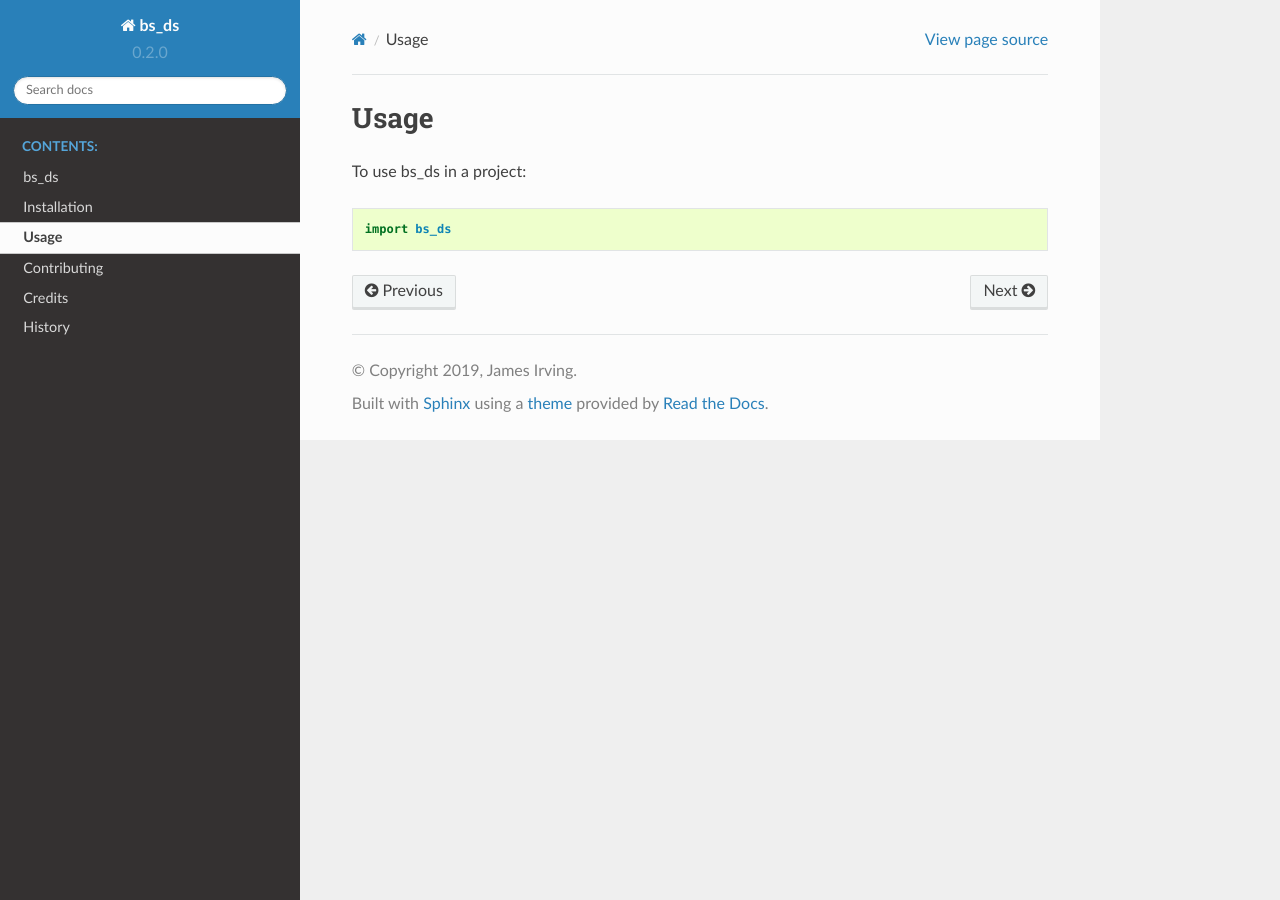
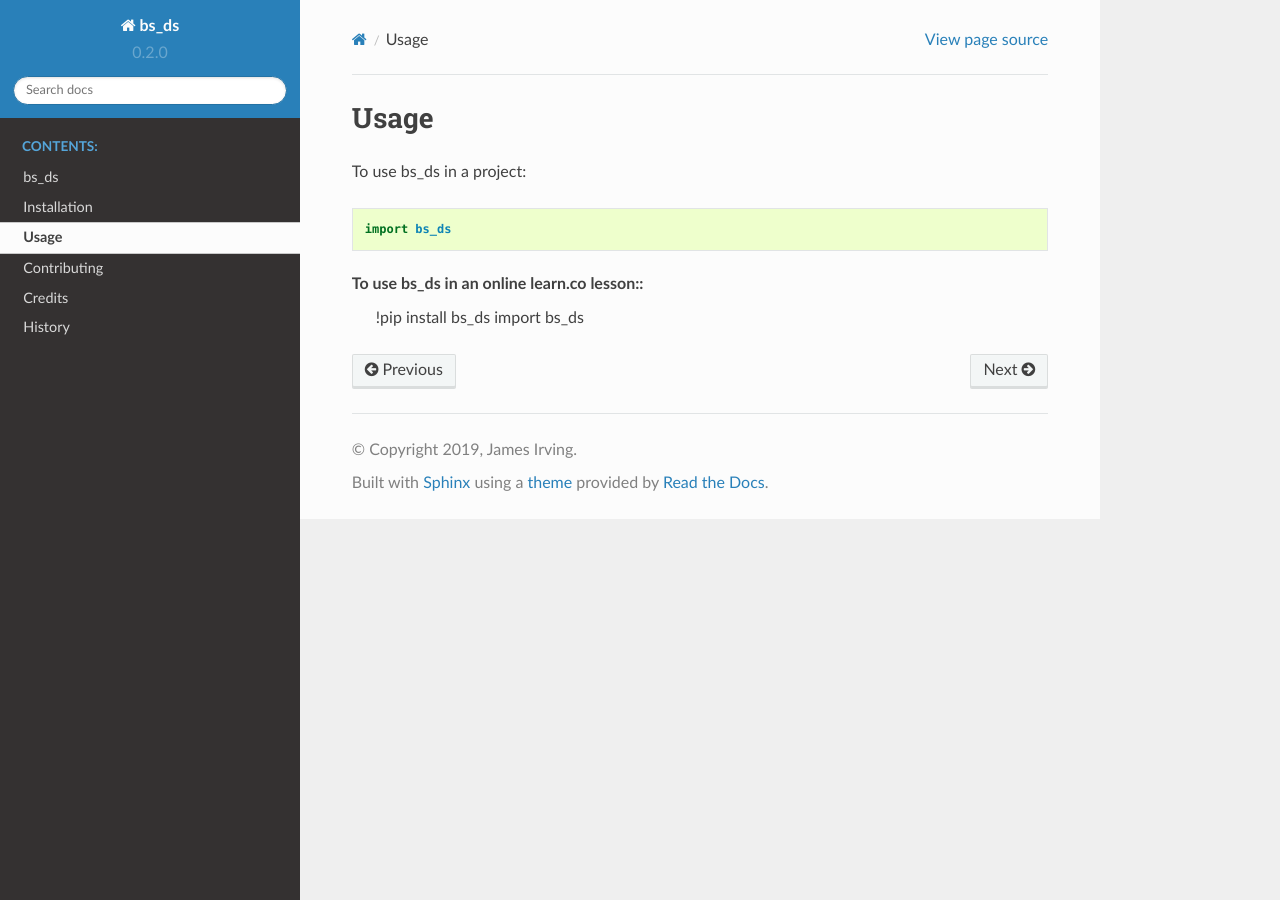
Before and after one commit to jirvingphd/bs_ds, a Sphinx documentation site: the page built from docs/usage.rst, in a window 1280 px wide. Built offline with Sphinx 7.4.7 and the Read the Docs theme 2.0.0, drawn with Linux system fonts in a browser that asks for light colours; pages that are not in the unit, such as notebooks, are missing from menus.

Commit message:
updated docs settings

```diff
--- a/AUTHORS.rst
+++ b/AUTHORS.rst
@@ -5,7 +5,8 @@
 Development Lead
 ----------------
 
-* James Irving <james.irving.phd@outlook.com>
+* James M. Irving <james.irving.phd@outlook.com>
+* Michael V. Moravetz <moravetzmichael@gmail.com>
 
 Contributors
 ------------
--- a/docs/conf.py
+++ b/docs/conf.py
@@ -167,7 +167,7 @@
 	sys.path.append(os.path.join(os.path.dirname(__file__), '..'))
 	cur_dir = os.path.abspath(os.path.dirname(__file__))
 	module = os.path.join(cur_dir,"..","bs_ds")
-	main(['-e', '-o', cur_dir, module, '--force'])
+	main(['-o', cur_dir, module, '--force'])
 
 def setup(app):
 	app.connect('builder-inited', run_apidoc)
--- a/docs/index.rst
+++ b/docs/index.rst
@@ -2,7 +2,7 @@
 ======================================
 
 .. toctree::
-   :maxdepth: 2
+   :maxdepth: 1
    :caption: Contents:
 
    readme
--- a/docs/usage.rst
+++ b/docs/usage.rst
@@ -5,3 +5,7 @@
 To use bs_ds in a project::
 
     import bs_ds
+
+To use bs_ds in an online learn.co lesson::
+    !pip install bs_ds
+    import bs_ds
```
